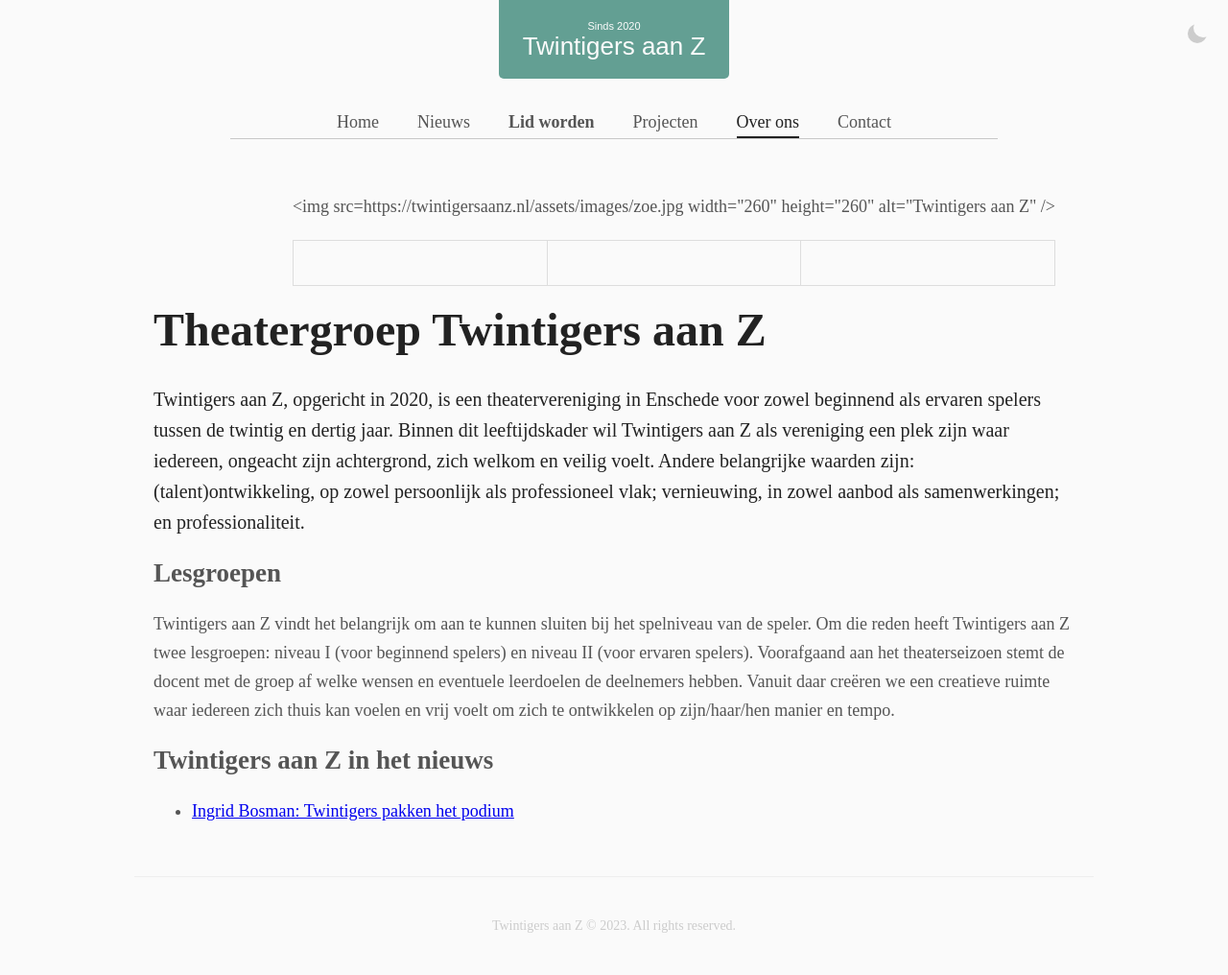
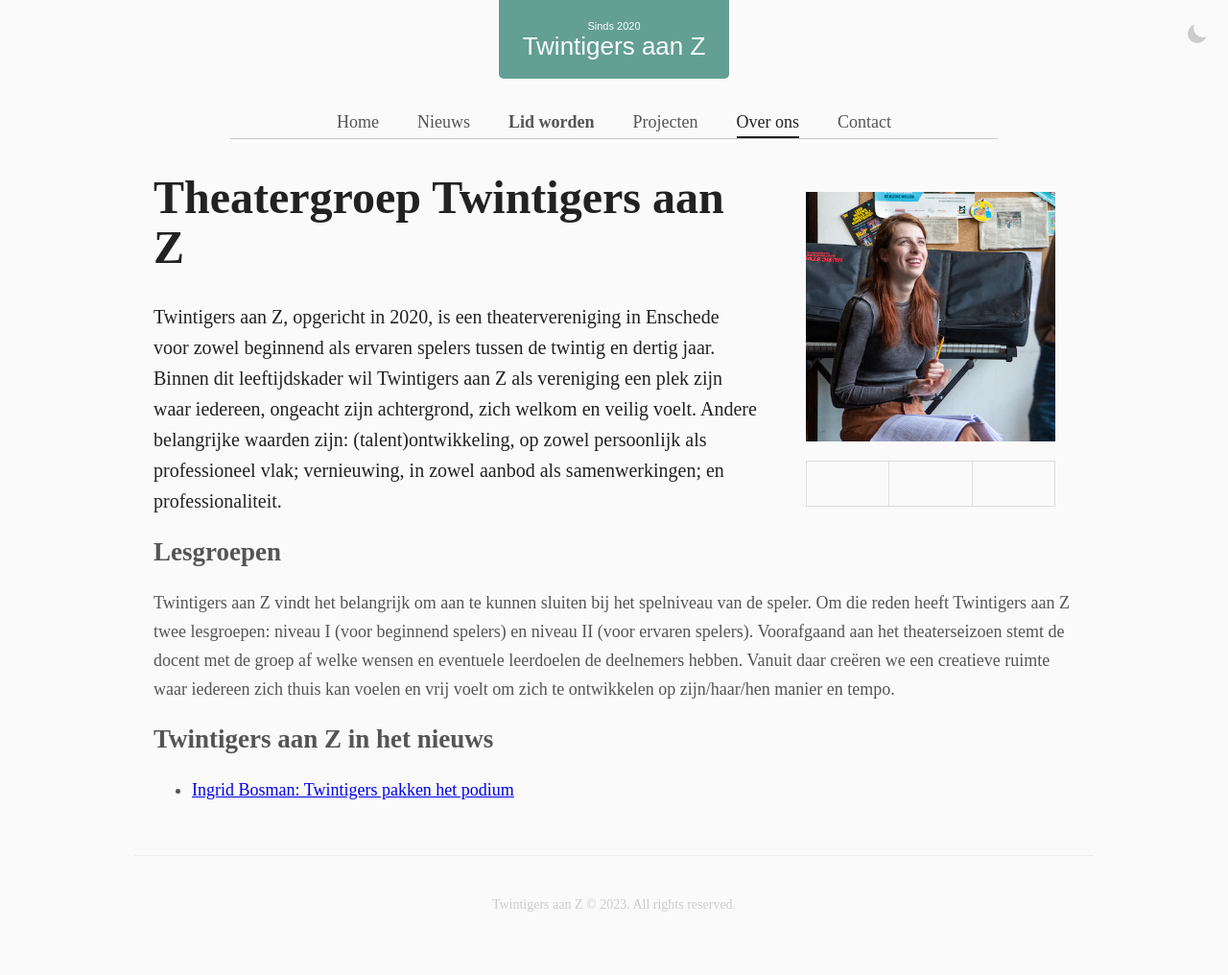
Before and after one commit to cmitz/twintigersaanz, a Jekyll site: the page built from _pages/about.html, in a window 1280 px wide. Shown: the whole page at 96% size. Built offline with Jekyll 4.4.1, drawn with Linux system fonts in a browser that asks for light colours; some web fonts are replaced; after the commit the page ends 994 px from its top, so only the background shows below that.

Commit message:
Fix image of Zoe and social icons on About page

```diff
--- a/_pages/about.html
+++ b/_pages/about.html
@@ -8,19 +8,19 @@ permalink: /over-ons/
 
 <section class="page-about">
     <div class="profile">
-        <img src={{"/assets/images/zoe.jpg" | absolute_url}} width="260" height="260" alt="{{site.title}}" />
+        <img src="{{"/assets/images/zoe.jpg" | absolute_url}}" width="260" height="260" alt="{{site.title}}">
         <ul>
             {% if site.facebook %}
-            <li><a href="{{site.facebook}}" rel="noreferrer" target="_blank"><svg width="16" height="16"><use href={{"/assets/images/social-icons.svg#facebook" | absolute_url}}></use></svg></a></li>
+            <li><a href="{{site.facebook}}" rel="noreferrer" target="_blank"><svg width="16" height="16"><use href="{{"/assets/images/social-icons.svg#facebook" | absolute_url}}"></use></svg></a></li>
             {% endif %}
             {% if site.twitter %}
-            <li><a href="{{site.twitter}}" rel="noreferrer" target="_blank"><svg width="16" height="16"><use href={{"/assets/images/social-icons.svg#twitter" | absolute_url}}></use></svg></a></li>
+            <li><a href="{{site.twitter}}" rel="noreferrer" target="_blank"><svg width="16" height="16"><use href="{{"/assets/images/social-icons.svg#twitter" | absolute_url}}"></use></svg></a></li>
             {% endif %}
             {% if site.instagram %}
-            <li><a href="{{site.instagram}}" rel="noreferrer" target="_blank"><svg width="16" height="16"><use href={{"/assets/images/social-icons.svg#instagram" | absolute_url}}></use></svg></a></li>
+            <li><a href="{{site.instagram}}" rel="noreferrer" target="_blank"><svg width="16" height="16"><use href="{{"/assets/images/social-icons.svg#instagram" | absolute_url}}"></use></svg></a></li>
             {% endif %}
             {% if site.email %}
-            <li><a href="{{site.email}}" rel="noreferrer" target="_blank"><svg width="16" height="16"><use href={{"/assets/images/social-icons.svg#email" | absolute_url}}></use></svg></a></li>
+            <li><a href="{{site.email}}" rel="noreferrer" target="_blank"><svg width="16" height="16"><use href="{{"/assets/images/social-icons.svg#email" | absolute_url}}"></use></svg></a></li>
             {% endif %}
         </ul>
     </div>
```
